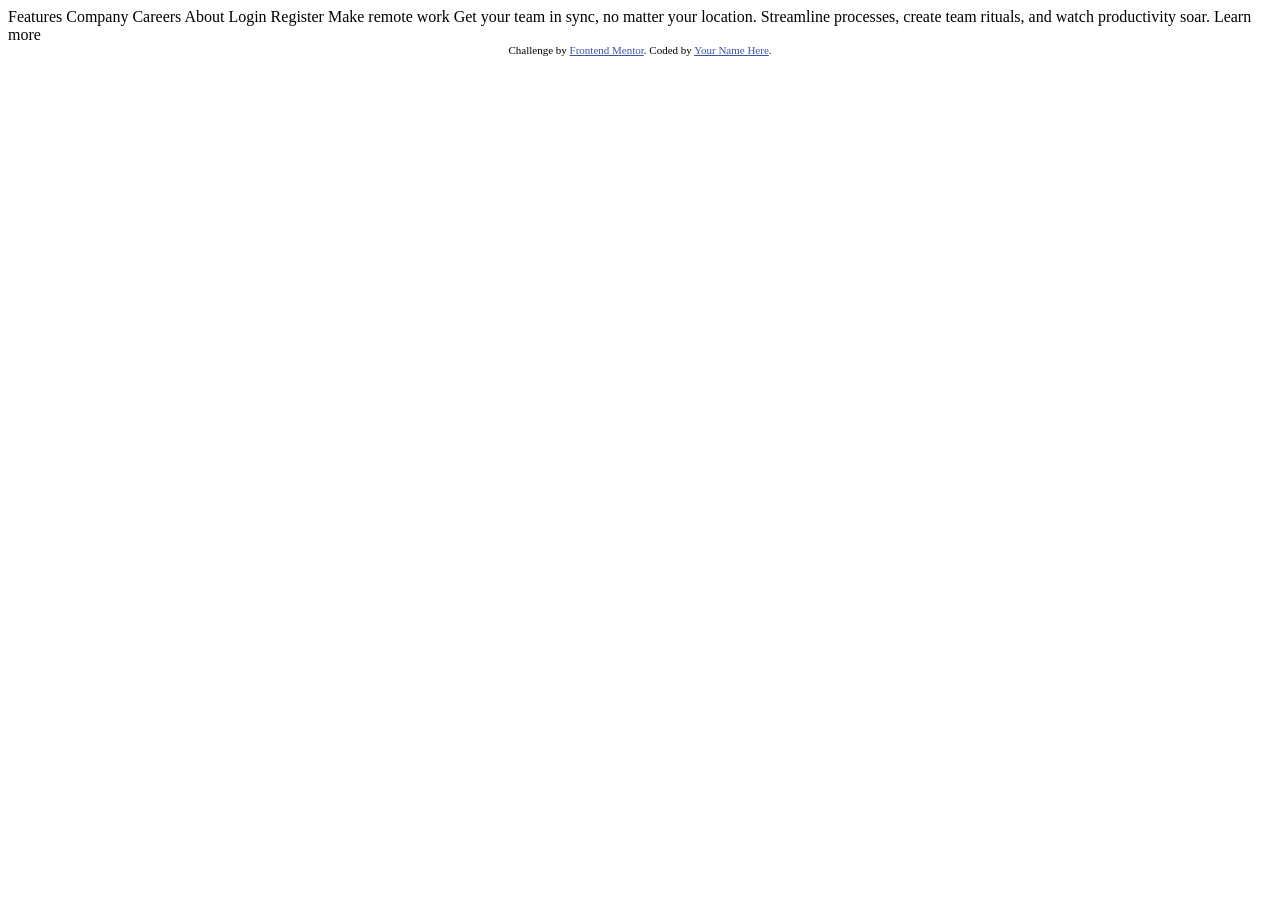
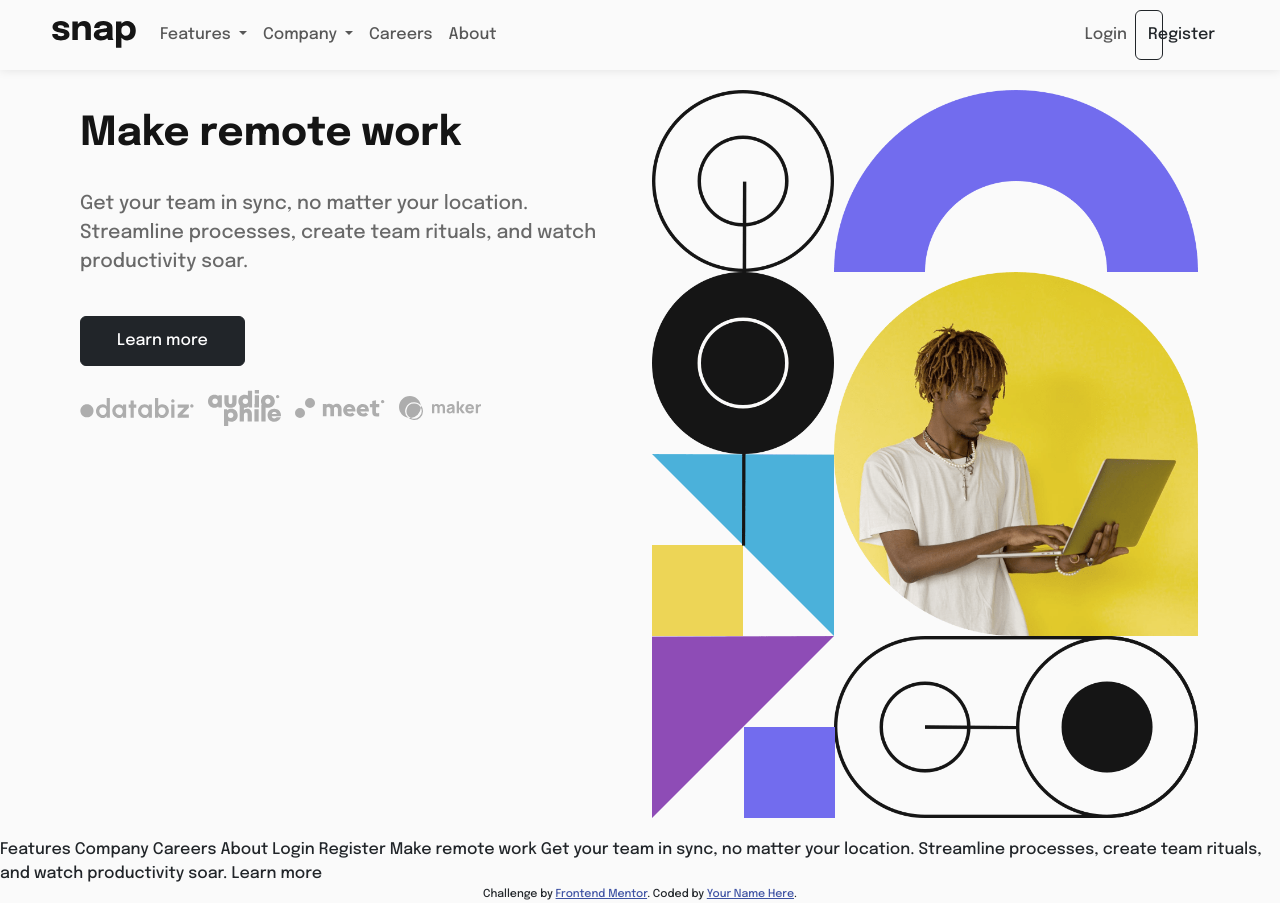
Before and after one commit to Mungai47/Intro-section-with-dropdown-navigation, a plain HTML site: page index.html in a window 1280 px wide. Before the commit the page ends 800 px from the top, so only its background shows below. Drawn offline with nearby package versions, Linux system fonts and the light colour scheme.

Commit message:
Updated the entire web-page

```diff
--- /dev/null
+++ b/css/style.css
@@ -0,0 +1,102 @@
+body{
+    font-family: 'Epilogue', sans-serif;
+    background-color: hsl(0, 0%, 98%);
+}
+
+.navbar{
+    box-shadow: 0px 0px 10px 0px rgba(0,0,0,0.1);
+    padding: 10px 40px;
+    display: flex;
+    justify-content: space-between;
+
+}
+
+/* Styles for small screens */
+.small-screen-image {
+    display: block; /* Show the small image by default */
+}
+
+.large-screen-image {
+    display: none; /* Hide the large image by default */
+}
+
+/* Media query for larger screens */
+@media screen and (min-width: 768px) {
+    .small-screen-image {
+        display: none; /* Hide the small image on larger screens */
+    }
+
+    .large-screen-image {
+        display: block; /* Show the large image on larger screens */
+    }
+}
+
+/* .logo-images{
+    display: flex;
+    justify-content: space-between;
+} */
+
+.logo-images img{
+    margin-right: 10px;
+}
+
+h1{
+    font-size: 2.5rem;
+    font-weight: 700;
+    color: hsl(0, 0%, 8%)
+}
+p{
+    font-size: 1.2rem;
+    font-weight: 500;
+    color:hsl(0, 0%, 41%);
+}
+
+.main-content{
+    padding:20px 5%;
+}
+.main-column1{
+    padding:20px 10px;
+}
+
+@media screen and (max-width: 767px) {
+    .main-column1 {
+        display: flex;
+        flex-direction: column; /* Stack the items vertically */
+        align-items: center; /* Center items horizontally */
+        text-align: center; /* Center text content horizontally */
+    }
+
+    .main-column1 button,
+    .main-column1 p,
+    .main-column1 h1 {
+        margin: 0; /* Reset default margins */
+    }
+}
+
+
+.image-container {
+    width: 50%;
+    height: 50%;/* Set the desired height of the container */
+    overflow: hidden; /* Hide any overflowing parts of the image */
+}
+
+@media screen and (max-width: 767px){
+    .image-container {
+        width: 100%;
+        height: 100%;/* Set the desired height of the container */
+        overflow: hidden; /* Hide any overflowing parts of the image */
+    }
+}
+
+.image-container img {
+    width: 100%;
+    height: 100%;
+    object-fit: cover; /* Maintain aspect ratio and cover the container */
+    display: block; /* Remove extra space underneath the image */
+}
+
+button{
+    width:30%;
+    height: 50px;
+    border-radius: 30px;
+}
--- a/index.html
+++ b/index.html
@@ -8,6 +8,17 @@
 
     <title>Frontend Mentor | Intro section with dropdown navigation</title>
 
+    <!-- Google Fonts -->
+    <link rel="preconnect" href="https://fonts.googleapis.com">
+    <link rel="preconnect" href="https://fonts.gstatic.com" crossorigin>
+    <link href="https://fonts.googleapis.com/css2?family=Epilogue:wght@500;700&display=swap" rel="stylesheet">
+
+    <!-- Bootstrap css -->
+    <link href="https://cdn.jsdelivr.net/npm/bootstrap@5.3.1/dist/css/bootstrap.min.css" rel="stylesheet" integrity="sha384-4bw+/aepP/YC94hEpVNVgiZdgIC5+VKNBQNGCHeKRQN+PtmoHDEXuppvnDJzQIu9" crossorigin="anonymous">
+
+    <!-- Custom css -->
+    <link rel="stylesheet" href="./css/style.css">
+
     <!-- Feel free to remove these styles or customise in your own stylesheet 👍 -->
     <style>
       .attribution { font-size: 11px; text-align: center; }
@@ -15,6 +26,92 @@
     </style>
   </head>
   <body>
+
+    <div>
+
+
+      <!-- Navbar -->
+      <nav class="navbar navbar-expand-lg">
+        <div class="container-fluid">
+          <a class="navbar-brand" href="#"><img src="images/logo.svg" alt="Logo"></a>
+          <button class="navbar-toggler" type="button" data-bs-toggle="collapse" data-bs-target="#navbarSupportedContent" aria-controls="navbarSupportedContent" aria-expanded="false" aria-label="Toggle navigation">
+            <span class="navbar-toggler-icon"></span>
+          </button>
+          <div class="collapse navbar-collapse" id="navbarSupportedContent">
+            <ul class="navbar-nav me-auto mb-2 mb-lg-0">
+              <li class="nav-item dropdown">
+                <a class="nav-link dropdown-toggle" href="#" role="button" data-bs-toggle="dropdown" aria-expanded="false">
+                  Features
+                </a>
+                <ul class="dropdown-menu">
+                  <li><a class="dropdown-item" href="#"><img src="./images/icon-todo.svg" alt ="Todo Icon" > Todo List</a></li>
+                  <li><a class="dropdown-item" href="#"><img src="./images/icon-calendar.svg" alt="Calender Icon"> Calender</a></li>
+                  <li><a class="dropdown-item" href="#"><img src="./images/icon-reminders.svg" alt="Reminder Icon"> Reminders</a></li>
+                  <li><a class="dropdown-item" href="#"><img src="./images/icon-planning.svg" alt="Planning Icon"> Planning</a></li>
+                </ul>
+              </li>
+              <li class="nav-item dropdown">
+                <a class="nav-link dropdown-toggle" href="#" role="button" data-bs-toggle="dropdown" aria-expanded="false">
+                  Company
+                </a>
+                <ul class="dropdown-menu">
+                  <li><a class="dropdown-item" href="#">History</a></li>
+                  <li><a class="dropdown-item" href="#">Our Team</a></li>
+                  <li><a class="dropdown-item" href="#">Blog</a></li>
+                </ul>
+              </li>
+              <li class="nav-item">
+                <a class="nav-link href="#">Careers</a>
+              </li>
+              <li class="nav-item">
+                <a class="nav-link" href="#">About</a>
+              </li>
+            </ul>
+            <ul class="navbar-nav">
+              <li class="nav-item">
+                <a class="nav-link" href="#">Login</a>
+              </li>
+            </ul>
+            <div class="navbar-nav">
+              <button type="button" class="btn btn-outline-dark">Register</button>
+            </div>
+          </div>
+        </div>
+      </nav>
+
+      <!-- Main Container -->
+
+      <div class="main-content">
+        <div class="container">
+          <div class="row">
+            <div class="col-sm-12 col-md-6 col-lg-6 order-2 order-sm-1 main-column1">
+              <h1>Make remote work</h1>
+              <br>
+              <p>Get your team in sync, no matter your location. Streamline processes, create team rituals, and watch productivity soar.</p>
+              <br>
+              <button type="button" class="btn btn-dark">Learn more</button><br><br>
+              <div class="logo-images">
+                <img src="./images/client-databiz.svg" alt= "Databiz Logo">
+                <img src="./images/client-audiophile.svg" alt="Audiophile Logo">
+                <img src="./images/client-meet.svg" alt="Meet Logo">
+                <img src="./images/client-maker.svg" alt="Maker Logo">
+              </div>
+            </div>
+            <div class="col-sm-12 col-md-6 col-lg-6 order-1 order-sm-2 image-container">
+              <div class="large-screen-image">
+                <img src="./images/image-hero-desktop.png" alt="Desktop image">
+              </div>
+              <div class="small-screen-image">
+                <img src="./images/image-hero-mobile.png" alt="Mobile image">
+              </div>
+            </div>
+          </div>
+        </div>
+      </div>
+
+
+
+    </div>
 
     Features
     Company
@@ -35,5 +132,12 @@
       Challenge by <a href="https://www.frontendmentor.io?ref=challenge" target="_blank">Frontend Mentor</a>.
       Coded by <a href="#">Your Name Here</a>.
     </div>
+
+    <!-- Bootstrap js -->
+    <script src="https://cdn.jsdelivr.net/npm/bootstrap@5.3.1/dist/js/bootstrap.bundle.min.js" integrity="sha384-HwwvtgBNo3bZJJLYd8oVXjrBZt8cqVSpeBNS5n7C8IVInixGAoxmnlMuBnhbgrkm" crossorigin="anonymous"></script>
+
+    <!-- Custom js -->
+    <script src="js/script.js"></script>
+
   </body>
 </html>
```
Also changed, not shown: js/script.js (added). Lines whose indentation alone changed are shown as unchanged.
